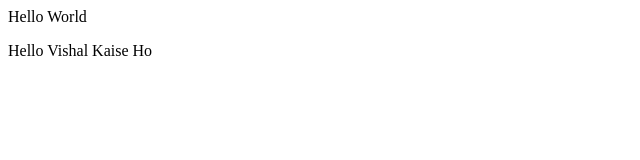
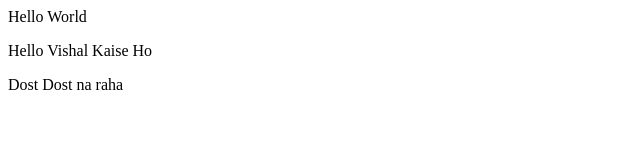
Before and after one commit to er11Gauravsingh/GitDemo, a plain HTML site: page index.html in a window 1280 px wide. Shown: the whole page, without its empty margins (0-640 px from the left). Drawn offline with Linux system fonts and the light colour scheme.

Commit message:
There is change in Paragraph2

```diff
--- a/index.html
+++ b/index.html
@@ -1,2 +1,3 @@
 <p> Hello World </p>
 <p> Hello Vishal Kaise Ho</p>
+<p> Dost Dost na raha</p>
```
